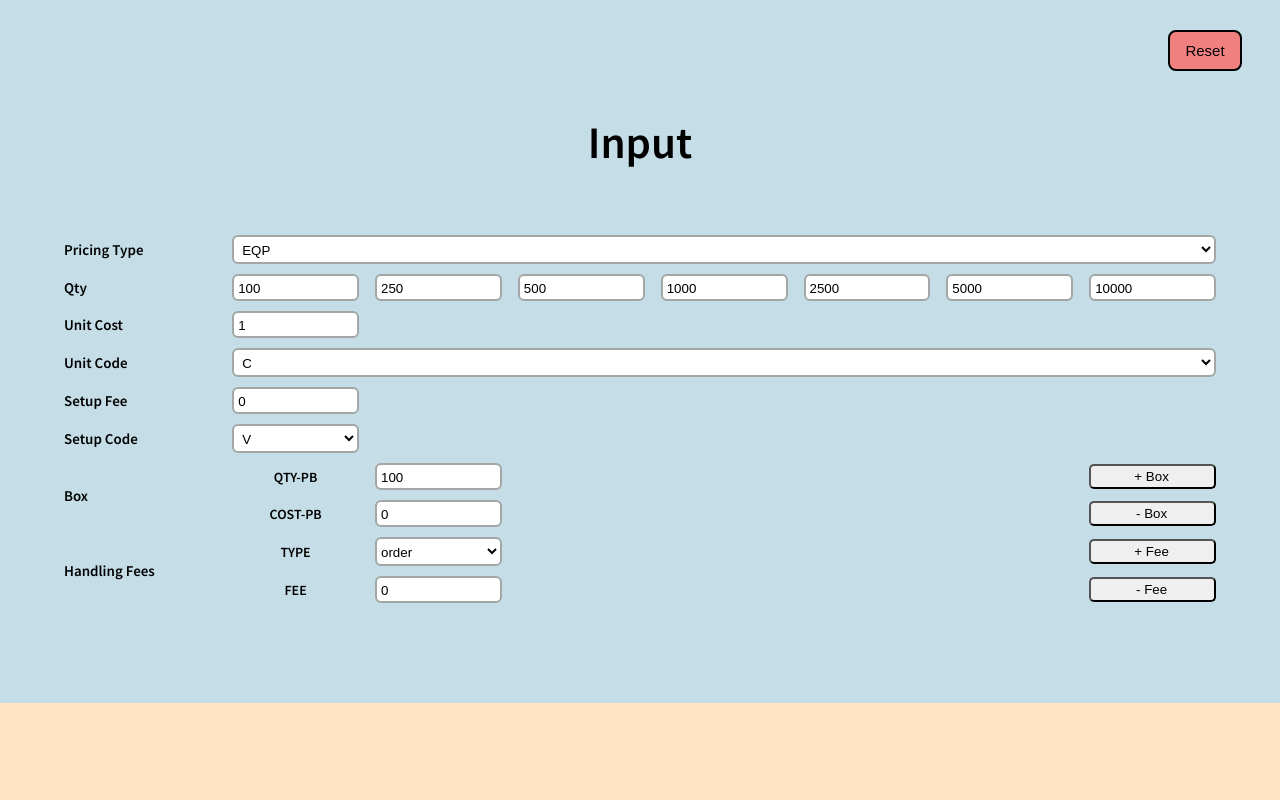
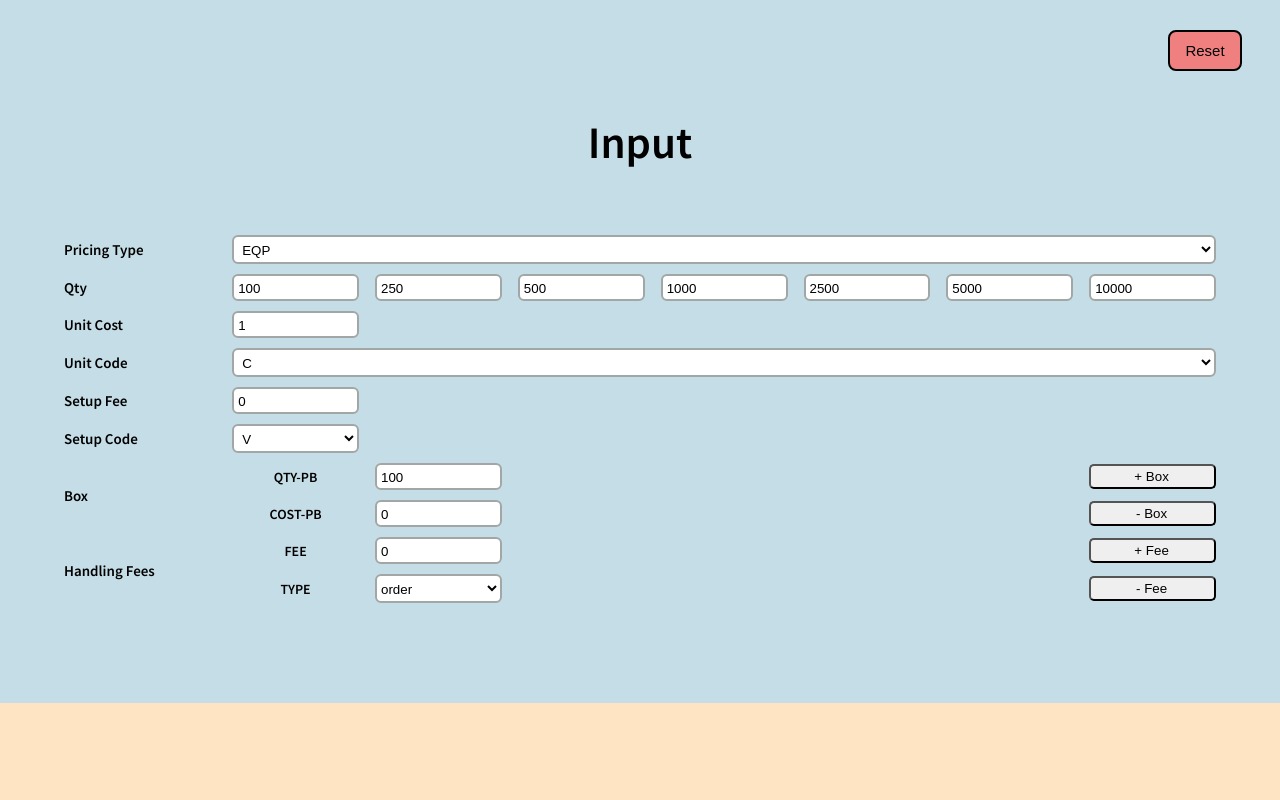
Before and after one commit to webdev-dave/bizzbuzz-custom-calculator, a React (Create React App) app: page / in a window 1280 px wide. Shown: the top 800 px of the page. Built offline with nearby package versions, Linux system fonts and the light colour scheme.

Commit message:
swap handlingFees fee-type order

```diff
--- a/src/assets/styles/app.css
+++ b/src/assets/styles/app.css
@@ -144,13 +144,15 @@ select,
   grid-row: 8/9;
 }
 
-.handling-type.input-data {
+.handling-fees.input-data {
   grid-row: 9/10;
 }
 
-.handling-fees.input-data {
+.handling-type.input-data {
   grid-row: 10/11;
 }
+
+
 
 /* ----- grid group settings --- */
 
@@ -219,16 +221,18 @@ p.cost-pb{
   grid-row: 9/11;
 }
 
-.handling.title-type {
-  grid-row: 9 / span 1;
-  justify-self: center;
-}
-
 .handling-type.input-data {
   padding-left: 0;
 }
 
 .handling.title-fee {
+  grid-column: 2/3;
+  grid-row: 9 / span 1;
+  justify-self: center;
+}
+
+.handling.title-type {
+  grid-column: 2/3;
   grid-row: 10 / span 1;
   justify-self: center;
 }
--- a/src/components/input/Input.js
+++ b/src/components/input/Input.js
@@ -1,5 +1,17 @@
 import { useDispatch, useSelector } from "react-redux";
-import { selectIsEQP, selectQuantities, updateNetUnitCost, updateQtyPerBox, updateCostPerBox, updateBoxData, selectAmountOfBoxSizes, updateAmountOfBoxSizes, selectAmountOfHandlingFees, updateAmountOfHandlingFees, updateHandlingFee } from "../main/mainSlice";
+import {
+  selectIsEQP,
+  selectQuantities,
+  updateNetUnitCost,
+  updateQtyPerBox,
+  updateCostPerBox,
+  updateBoxData,
+  selectAmountOfBoxSizes,
+  updateAmountOfBoxSizes,
+  selectAmountOfHandlingFees,
+  updateAmountOfHandlingFees,
+  updateHandlingFee,
+} from "../main/mainSlice";
 import PricingType from "./PricingType";
 import Quantity from "./Quantity";
 import UnitCost from "./UnitCost";
@@ -13,7 +25,6 @@ import CostPerBox from "./box/CostPerBox";
 import HandlingFee from "./handlingFees/HandlingFee";
 import ResetButton from "./ResetButton";
 
-
 const Input = () => {
   const dispatch = useDispatch();
   const quantities = useSelector(selectQuantities);
@@ -23,7 +34,7 @@ const Input = () => {
 
   return (
     <div id="input-container">
-      <ResetButton/>
+      <ResetButton />
       <h2>Input</h2>
       <div id="input-grid">
         {/* Pricing Type */}
@@ -34,21 +45,45 @@ const Input = () => {
         {/* QTY */}
         <h6 className="qty row-head">Qty</h6>
         {quantities.map((qty, i) => {
-          return  <Quantity id={"qty-input-"+i} columnIndex={i} key={"qty-input-cont-"+i} />;
+          return (
+            <Quantity
+              id={"qty-input-" + i}
+              columnIndex={i}
+              key={"qty-input-cont-" + i}
+            />
+          );
         })}
 
         {/* unit cost */}
         <h6 className="unit-cost row-head hide-if-mobile">Unit Cost</h6>
         <h6 className="unit-cost row-head mobile-abbreviation">UC</h6>
-        {!isEQP ? columnsArr.map((col, i) => {
-          return <UnitCost  id={"unit-cost-"+i} columnIndex={i} key={"unit-cost-"+i}  />;
-        }) : <UnitCost id={"unit-cost-"+0} columnIndex={0} key={"unit-cost-"+0}  />
-        }
+        {!isEQP ? (
+          columnsArr.map((col, i) => {
+            return (
+              <UnitCost
+                id={"unit-cost-" + i}
+                columnIndex={i}
+                key={"unit-cost-" + i}
+              />
+            );
+          })
+        ) : (
+          <UnitCost
+            id={"unit-cost-" + 0}
+            columnIndex={0}
+            key={"unit-cost-" + 0}
+          />
+        )}
 
         {/* Unit Code */}
         <h6 className="unit-code row-head hide-if-mobile">Unit Code</h6>
         <h6 className="unit-code row-head mobile-abbreviation">Code</h6>
-        {<UnitCode id={"unit-code"+0} columnIndex={0} key={"unit-code"+0}  />
+        {
+          <UnitCode
+            id={"unit-code" + 0}
+            columnIndex={0}
+            key={"unit-code" + 0}
+          />
         }
 
         {/* Setup Fee */}
@@ -67,16 +102,20 @@ const Input = () => {
 
         <p className="qty-pb hide-if-mobile">QTY-PB</p>
         <p className="qty-pb mobile-abbreviation">QPB</p>
-        {Array.from(Array(amountOfBoxSizes)).map((box, i) => (<QtyPerBox id={"qty-pb-"+i} boxIndex={i} key={"qty-pb-"+i} />))}
+        {Array.from(Array(amountOfBoxSizes)).map((box, i) => (
+          <QtyPerBox id={"qty-pb-" + i} boxIndex={i} key={"qty-pb-" + i} />
+        ))}
 
         <p className="cost-pb hide-if-mobile">COST-PB</p>
         <p className="cost-pb mobile-abbreviation">CPB</p>
-        {Array.from(Array(amountOfBoxSizes)).map((box, i) => (<CostPerBox id={"cost-pb-"+i} boxIndex={i} key={"cost-pb-"+i} />))}
+        {Array.from(Array(amountOfBoxSizes)).map((box, i) => (
+          <CostPerBox id={"cost-pb-" + i} boxIndex={i} key={"cost-pb-" + i} />
+        ))}
         <button
           className="add-box box-btn"
           onClick={() => {
-            if(amountOfBoxSizes < 5){
-              dispatch(updateAmountOfBoxSizes({value: amountOfBoxSizes + 1}))
+            if (amountOfBoxSizes < 5) {
+              dispatch(updateAmountOfBoxSizes({ value: amountOfBoxSizes + 1 }));
               dispatch(updateBoxData({}));
               dispatch(updateNetUnitCost({}));
             }
@@ -87,11 +126,15 @@ const Input = () => {
         <button
           className="remove-box box-btn"
           onClick={() => {
-            if(amountOfBoxSizes > 1){
-              dispatch(updateAmountOfBoxSizes({value: amountOfBoxSizes - 1}))
+            if (amountOfBoxSizes > 1) {
+              dispatch(updateAmountOfBoxSizes({ value: amountOfBoxSizes - 1 }));
               //clear box values upon box removal
-              dispatch(updateQtyPerBox({boxIndex: (amountOfBoxSizes -1), value: 0}));
-              dispatch(updateCostPerBox({boxIndex: (amountOfBoxSizes -1), value: 0}));
+              dispatch(
+                updateQtyPerBox({ boxIndex: amountOfBoxSizes - 1, value: 0 })
+              );
+              dispatch(
+                updateCostPerBox({ boxIndex: amountOfBoxSizes - 1, value: 0 })
+              );
               //update box data accordingly
               dispatch(updateBoxData({}));
               dispatch(updateNetUnitCost({}));
@@ -102,34 +145,42 @@ const Input = () => {
         </button>
         {/* Handling Fees */}
 
-        <h6 className="row-head hide-if-mobile" id="handling-head">Handling Fees</h6>
-        <h6 className="row-head mobile-abbreviation" id="handling-head">HFs</h6>
+        <h6 className="row-head hide-if-mobile" id="handling-head">
+          Handling Fees
+        </h6>
+        <h6 className="row-head mobile-abbreviation" id="handling-head">
+          HFs
+        </h6>
+
+        <p className="handling title-fee">FEE</p>
+        {Array.from(Array(amountOfHandlingFees)).map((hfs, i) => {
+          return (
+            <HandlingFee
+              handlingIndex={i}
+              id={"handling-fee-" + i}
+              key={"handling-fee-" + i}
+            />
+          );
+        })}
+
         <p className="handling title-type">TYPE</p>
         {Array.from(Array(amountOfHandlingFees)).map((hfs, i) => {
           return (
             <HandlingType
               handlingIndex={i}
-              id={"handling-type-"+i}
-              key={"handling-type-"+i}
+              id={"handling-type-" + i}
+              key={"handling-type-" + i}
             />
-          );
-        })}
-
-        <p className="handling title-fee">FEE</p>
-
-        {Array.from(Array(amountOfHandlingFees)).map((hfs, i) => {
-          return (
-            <HandlingFee
-              handlingIndex={i}
-              id={"handling-fee-"+i}
-              key={"handling-fee-"+i}/>
           );
         })}
 
         <button
           className="add-fee handling-btn"
           onClick={() => {
-            amountOfHandlingFees < 5 && dispatch(updateAmountOfHandlingFees({value: amountOfHandlingFees + 1}));
+            amountOfHandlingFees < 5 &&
+              dispatch(
+                updateAmountOfHandlingFees({ value: amountOfHandlingFees + 1 })
+              );
           }}
         >
           + <br className="mobile-text-break" /> Fee
@@ -137,9 +188,16 @@ const Input = () => {
         <button
           className="remove-fee handling-btn"
           onClick={() => {
-            if(amountOfHandlingFees > 1){
-              dispatch(updateAmountOfHandlingFees({value: amountOfHandlingFees - 1}));
-              dispatch(updateHandlingFee({handlingIndex: amountOfHandlingFees - 1, value: 0}));
+            if (amountOfHandlingFees > 1) {
+              dispatch(
+                updateAmountOfHandlingFees({ value: amountOfHandlingFees - 1 })
+              );
+              dispatch(
+                updateHandlingFee({
+                  handlingIndex: amountOfHandlingFees - 1,
+                  value: 0,
+                })
+              );
               dispatch(updateNetUnitCost({}));
             }
           }}
```
